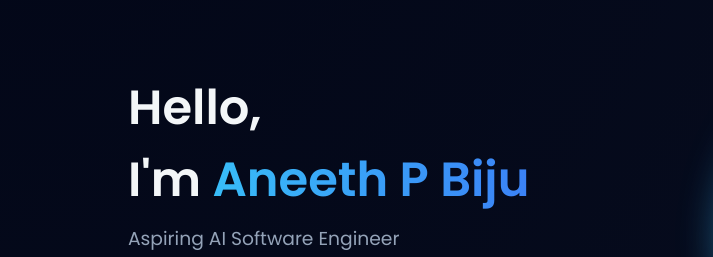
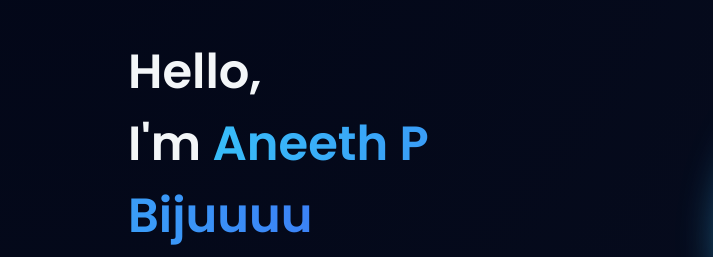
Before and after one commit to Aneeth555/portfolio, a plain HTML site: page index.html in a window 1280 px wide. Shown: the part 230-487 px from the top of the page, 0-713 px from the left. Drawn offline with Linux system fonts and the light colour scheme; grey boxes are pictures that could not be loaded.

Commit message:
Update index.html

```diff
--- a/index.html
+++ b/index.html
@@ -3,7 +3,7 @@
 <head>
   <meta charset="UTF-8" />
   <meta name="viewport" content="width=device-width, initial-scale=1.0" />
-  <title>Aneeth P Bijuuuuu | Developer Portfolio</title>
+  <title>Aneeth P Biju | Developer Portfolio</title>
   <link rel="stylesheet" href="style.css" />
   <link rel="preconnect" href="https://fonts.googleapis.com">
   <link href="https://fonts.googleapis.com/css2?family=Poppins:wght@300;400;600;700&display=swap" rel="stylesheet">
@@ -30,7 +30,7 @@
   <!-- Hero -->
   <section id="home" class="hero">
     <div class="hero-text">
-      <h1>Hello,<br> I'm <span class="gradient">Aneeth P Biju</span></h1>
+      <h1>Hello,<br> I'm <span class="gradient">Aneeth P Bijuuuu</span></h1>
       <h3>Aspiring AI Software Engineer</h3>
       <p>Building data-driven intelligent solutions with creativity and precision.</p>
       <div class="hero-buttons">
```
